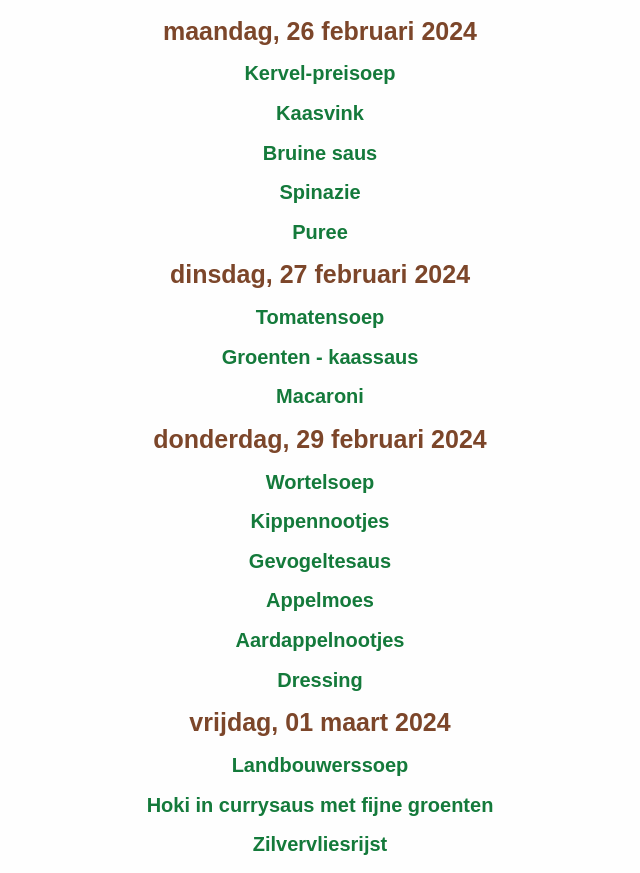
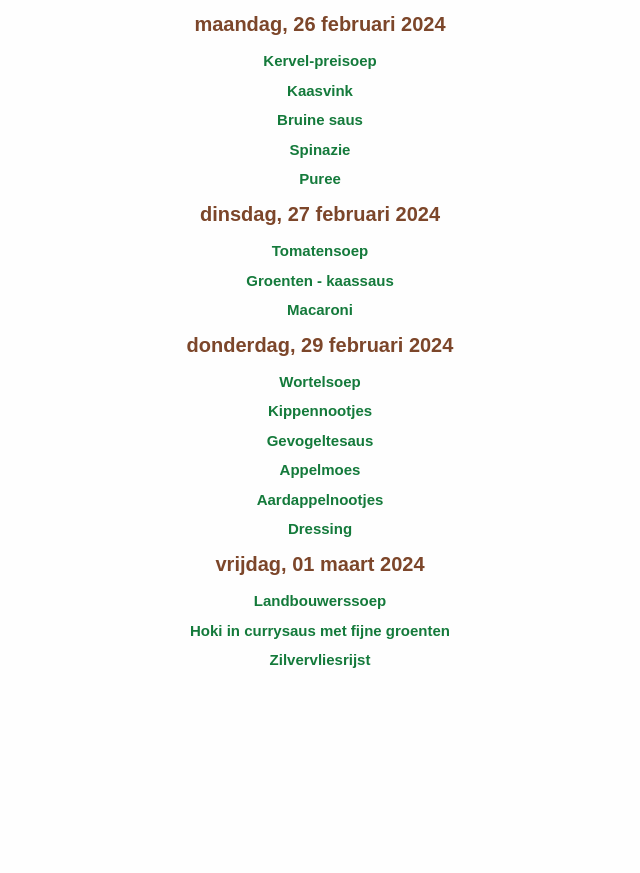
Before and after one commit to joenblan/menu2html, a plain HTML site: page index.html in a window 1280 px wide. Shown: the whole page, without its empty margins (320-960 px from the left). After the commit the page ends 800 px from the top, so only its background shows below. Drawn offline with Linux system fonts and the light colour scheme.

Commit message:
Update style.css

```diff
--- a/style.css
+++ b/style.css
@@ -7,12 +7,12 @@ body {
 
 h1 {
   color: #7C462A; /* Heading color */
-  font-size: min(6vw, 25px); /* 10% of the viewport width or maximum of 60px */
-  margin-bottom: 15px; /* Adjust margin for h1 */
+  font-size: min(6vw, 20px); /* 10% of the viewport width or maximum of 60px */
+  margin-bottom: 1Opx; /* Adjust margin for h1 */
 }
 
 h2 {
-  font-size: min(4vw, 20px); /* 4% of the viewport width or maximum of 20px */
+  font-size: min(4vw, 15px); /* 4% of the viewport width or maximum of 20px */
 }
 
 ul {
@@ -21,5 +21,5 @@ ul {
 }
 
 li {
-  margin-bottom: 10px; /* Fixed margin for list items */
+  margin-bottom: 5px; /* Fixed margin for list items */
 }
```
